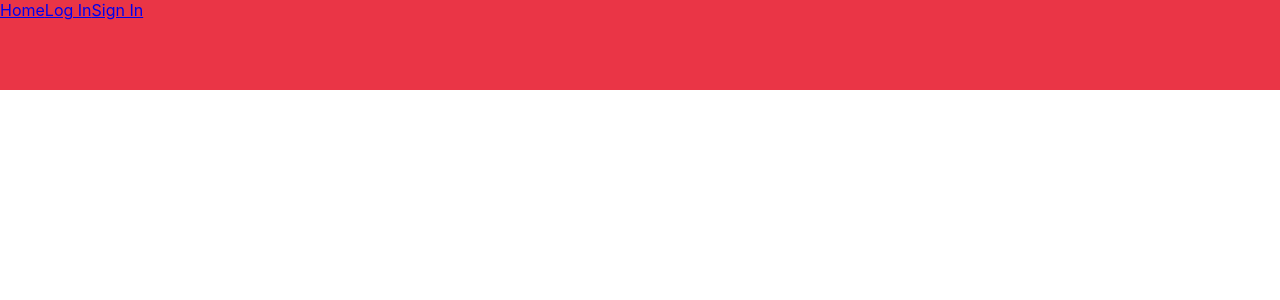
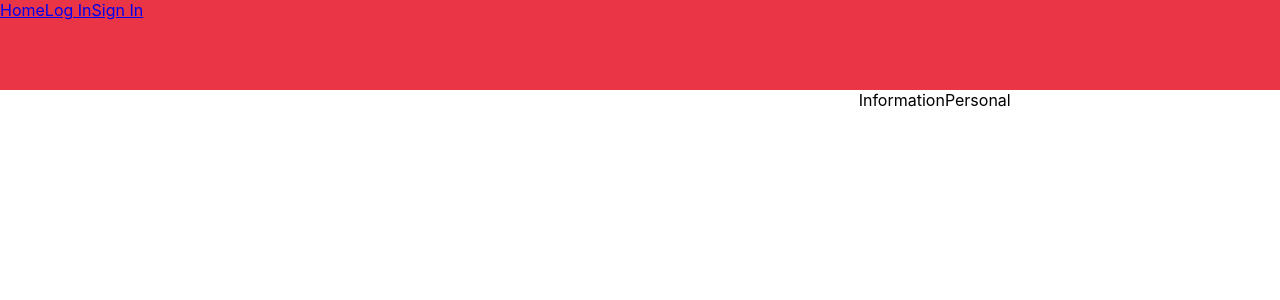
Before and after one commit to paulneo/delivery-frontend, a React (Create React App) app: page / in a window 1280 px wide. Shown: the top 300 px of the page. Built offline with nearby package versions, Linux system fonts and the light colour scheme.

Commit message:
:lipstick: input

```diff
--- a/package.json
+++ b/package.json
@@ -3,11 +3,14 @@
   "version": "0.1.0",
   "private": true,
   "dependencies": {
+    "@fortawesome/free-brands-svg-icons": "^5.15.1",
+    "@fortawesome/free-regular-svg-icons": "^5.15.1",
     "@testing-library/jest-dom": "^4.2.4",
     "@testing-library/react": "^9.3.2",
     "@testing-library/user-event": "^7.1.2",
     "react": "^16.13.1",
     "react-dom": "^16.13.1",
+    "react-flexbox-grid": "^2.1.2",
     "react-router-dom": "^5.2.0",
     "react-scripts": "3.4.3",
     "styled-components": "^5.2.0"
--- /dev/null
+++ b/src/Components/ProfileUser/UI/InformationPersonal/index.js
@@ -0,0 +1,12 @@
+import React from 'react';
+import Panel from "../../../Utilities/Panel";
+
+const InformationPersonal = () => {
+  return (
+    <div>
+      InformationPersonal
+    </div>
+  );
+};
+
+export default InformationPersonal;
--- /dev/null
+++ b/src/Components/ProfileUser/UI/Ubication/index.js
@@ -0,0 +1,17 @@
+import React from 'react';
+import Panel from "../../../Utilities/Panel";
+
+const Ubication = () => {
+  return (
+    <Panel>
+      <div>
+
+      </div>
+      <div>
+
+      </div>
+    </Panel>
+  );
+};
+
+export default Ubication;
--- a/src/Components/ProfileUser/index.js
+++ b/src/Components/ProfileUser/index.js
@@ -1,13 +1,19 @@
 import React from 'react'
-import Panel from '../Utilities/Panel'
-
+import { Grid, Row, Col } from "react-flexbox-grid";
+import InformationPersonal from './UI/InformationPersonal'
+import Ubication from './UI/Ubication'
 const ProfileUser = () => {
   return (
-    <div>
-      <Panel title='holi'>
-
-      </Panel>
-    </div>
+    <Grid fluid>
+      <Row>
+        <Col xs={12} sm={8} md={8} lg={8}>
+          <Ubication></Ubication>
+        </Col>
+        <Col xs={12} sm={8} md={4} lg={4}>
+          <InformationPersonal />
+        </Col>
+      </Row>
+    </Grid>
   );
 };
 
--- /dev/null
+++ b/src/Components/Utilities/Input/style.js
@@ -0,0 +1,5 @@
+import styled from "styled-components";
+
+export const InputStyle = styled.input`
+  width:100%;
+`;
--- a/src/Components/Utilities/Panel/index.js
+++ b/src/Components/Utilities/Panel/index.js
@@ -1,7 +1,7 @@
 import React from 'react';
-
+import { Content } from './styles'
 const Panel = ({ children}) => {
-  return <div>{children}</div>;
+  return <Content>{children}</Content>;
 };
 
 export default Panel;
--- /dev/null
+++ b/src/Components/Utilities/Panel/styles.js
@@ -0,0 +1,7 @@
+import styled from "styled-components";
+
+export const Content = styled.div`
+background: #FFFFFF;
+box-shadow: 0px 2px 4px #C9C9C9;
+border-radius: 10px;
+`;
```
Also changed, not shown: src/Components/Utilities/Input/index.js (added, +7 -0 lines), src/Components/ProfileUser/UI/InformationPersonal/styles.js (added), src/Components/ProfileUser/UI/Map/index.js (deleted), src/Components/ProfileUser/UI/Map/styles.js (deleted), src/Components/ProfileUser/UI/Ubication/styles.js (added), 1 other file (tests, documents, lock files or other folders).
